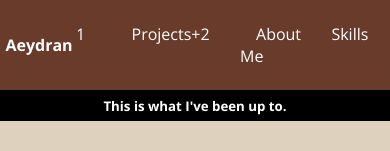
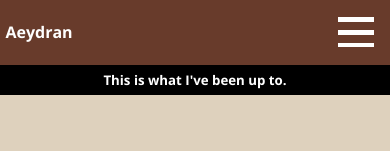
Before and after one commit to apparenelle/StarDrift, a React (Create React App) app in the folder app/: page / in a window 390 px wide. Shown: the top 151 px of the page. Built offline with nearby package versions, Linux system fonts and the light colour scheme.

Commit message:
minor
small changes here and there

```diff
--- a/app/src/App.css
+++ b/app/src/App.css
@@ -314,7 +314,7 @@ body {
 /* saving this color Honeydew: #F0FFF0 */
 
 /* Mobile Design */
-@media (max-width: 1024px){
+@media (max-width: 900px){
     /* body {
         background-color: black;
         font-family: Open-Sans, Arial, Helvetica;
@@ -324,4 +324,46 @@ body {
     .nav-link-flex-container{
 
     } */
+    .nav-link-flex-container{
+        width: 80%;
+        display: flex;
+        /* overflow: hidden; */
+        align-items: center;
+        justify-content: flex-end;
+        flex-basis: 80%;
+    }
+    .nav-flex-container button{
+        background-color: none;
+    }
+    .mobile-sandwich{
+        height: 80%;
+        display: flex;
+        flex-direction: column;
+        align-items: center;
+        margin: 0.5rem;
+        margin-right:1rem;
+        margin-left: 1rem;
+        justify-content: center;
+
+    }
+
+    .mobile-sandwich-1,
+    .mobile-sandwich-2,
+    .mobile-sandwich-3 {
+        /* Creates the sandwich stats */
+        width:2.25rem;
+        height:.3rem;
+        background-color: #FFFFFF;
+        margin: 0.25rem 0;
+        transition: 0.4s;
+    }
+    .change .mobile-sandwich-1 {
+        transform: translate(0, 4.5rem) rotate(-45deg);
+    }
+    .change .mobile-sandwich-2 {
+        opacity: 0;
+    }
+    .change .mobile-sandwich-3 {
+        transform: translate(0,-4.5rem) rotate(45deg)
+    }
 }
--- a/app/src/Nav.js
+++ b/app/src/Nav.js
@@ -1,11 +1,13 @@
 //import all images and documents and us js to call them.
 import './App.css'
 // import companyLogo from './assets/aeydran_animated.png';
-import React, {useEffect} from 'react';
-import {NewsLetter} from './News.js';
+import React, { useEffect } from 'react';
+import { NewsLetter } from './News.js';
+import { Sandwich } from './Sandwich';
 //import ReactDOM from 'react-dom/client';
 
 function NavBar(props) {
+
     let isSmall = props.isMobile;
     // useEffect(() => {
     //     isSmall = props.marker;
@@ -46,12 +48,15 @@ function NavBar(props) {
                         <h4>Aeydran</h4>
                     </div>
                     <div className="nav-link-flex-container">
-                        <ul className="nav-links">
+                        < Sandwich onClick={sandwichDance}/>
+
+
+                        {/* <ul className="nav-links">
                             <li><a href='#'>Home+1</a></li>
                             <li><a href='#'>Projects+2</a></li>
                             <li><a href='#'>About Me</a></li>
                             <li><a href='#'>Skills</a></li>
-                        </ul>
+                        </ul> */}
                     </div>
                 </div>
                 <div className="nav-news-container">
@@ -65,4 +70,8 @@ function NavBar(props) {
     }
 }
 
+function sandwichDance() {
+
+}
+
 export default NavBar;
--- a/app/src/Sandwich.js
+++ b/app/src/Sandwich.js
@@ -1,7 +1,7 @@
 import './App.css';
 import React from 'react';
 
-export class Third extends React.Component{
+export class Sandwich extends React.Component{
     render(){
         return(
             <div className='mobile-sandwich'>
```
